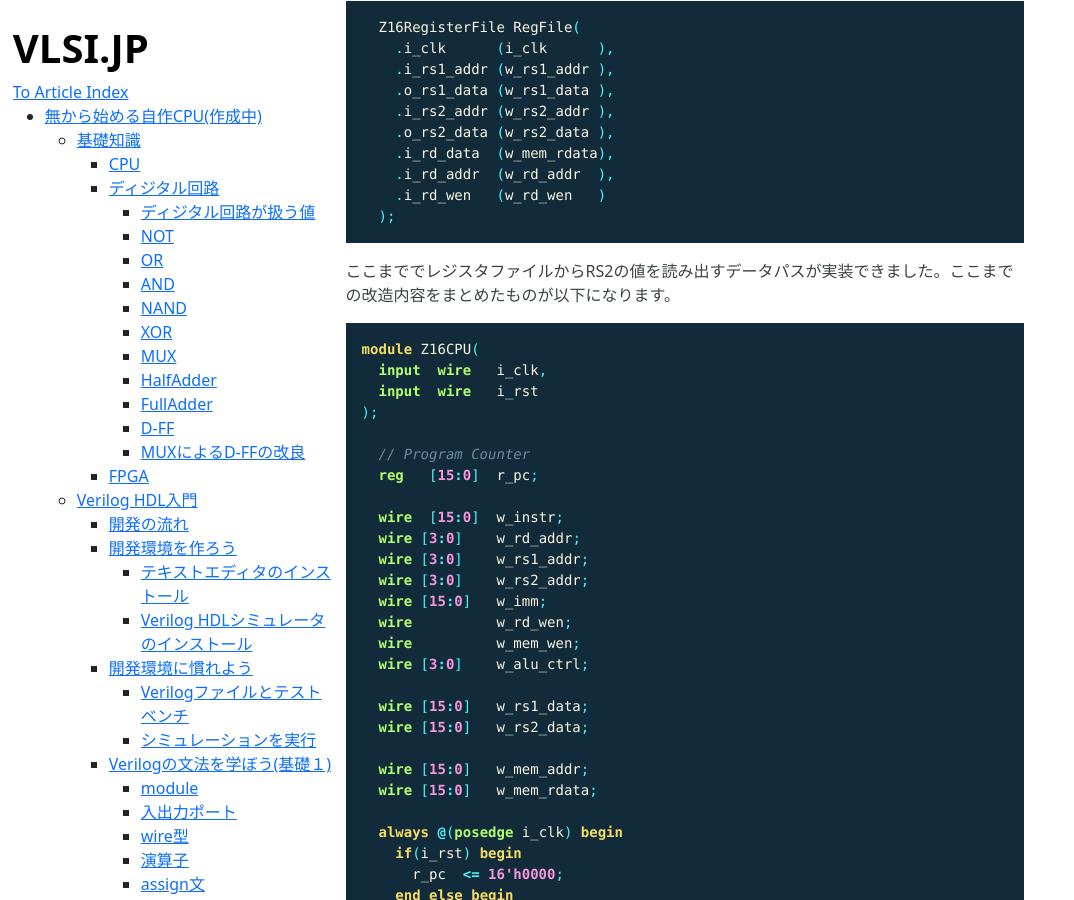
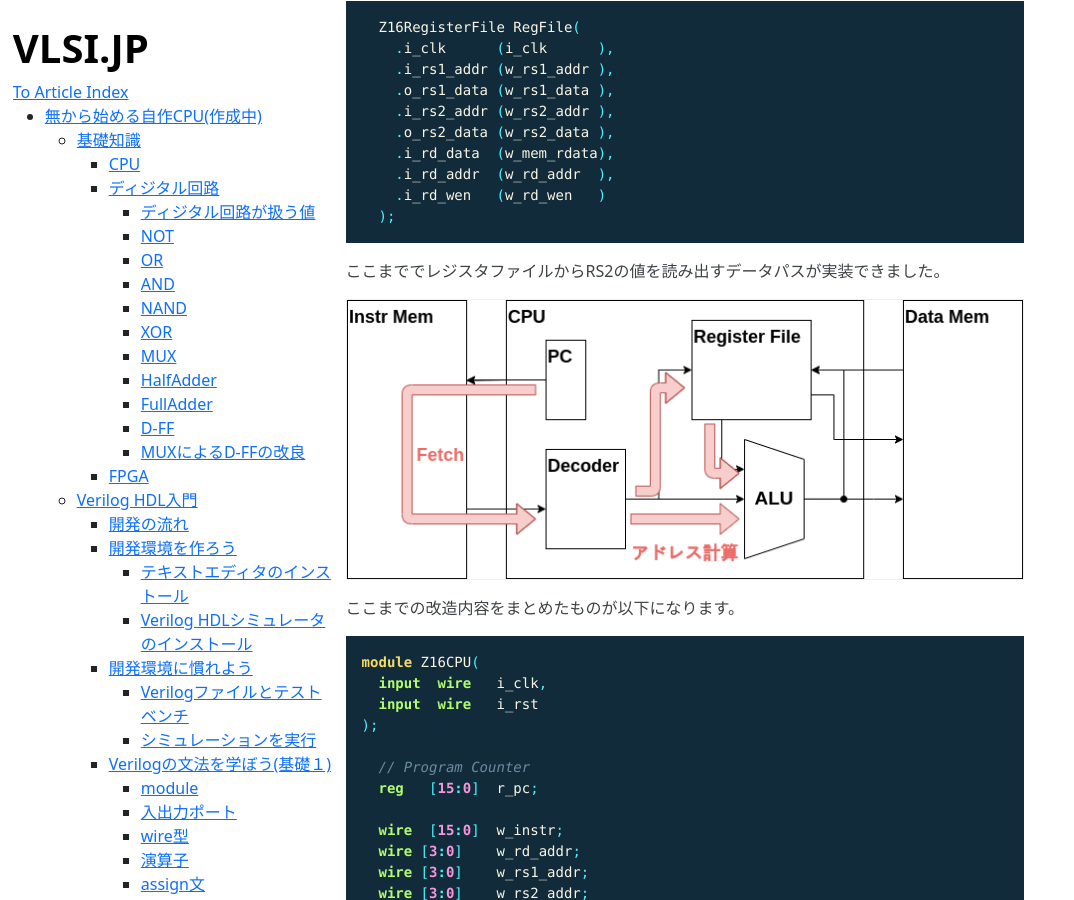
Before and after one commit to VLSI-JP/VLSI-JP.github.io, a Jekyll site: the page built from LetsMakeCPU.md, in a window 1280 px wide and 900 px high, scrolled down 69554 px. Shown: the whole window, without its empty margins (0-1074 px from the left). Built offline with Jekyll 4.4.1, drawn with Linux system fonts in a browser that asks for light colours; formulas are drawn with MathJax 3; some of the changed text lies outside the part shown.

Commit message:
add and update pics

````diff
--- a/LetsMakeCPU.md
+++ b/LetsMakeCPU.md
@@ -2593,7 +2593,11 @@ endmodule
   );
 ```
 
-ここまででレジスタファイルからRS2の値を読み出すデータパスが実装できました。ここまでの改造内容をまとめたものが以下になります。
+ここまででレジスタファイルからRS2の値を読み出すデータパスが実装できました。
+
+![](https://raw.githubusercontent.com/VLSI-JP/VLSI-JP.github.io/master/images/LetsMakeCPU/path_store_readreg.png)
+
+ここまでの改造内容をまとめたものが以下になります。
 
 ```verilog
 module Z16CPU(
````
Also changed, not shown: other parts of LetsMakeCPU.md (+5 -1 lines), images/LetsMakeCPU/path_load_caladdr.png, images/LetsMakeCPU/path_store_readreg.png (added).
